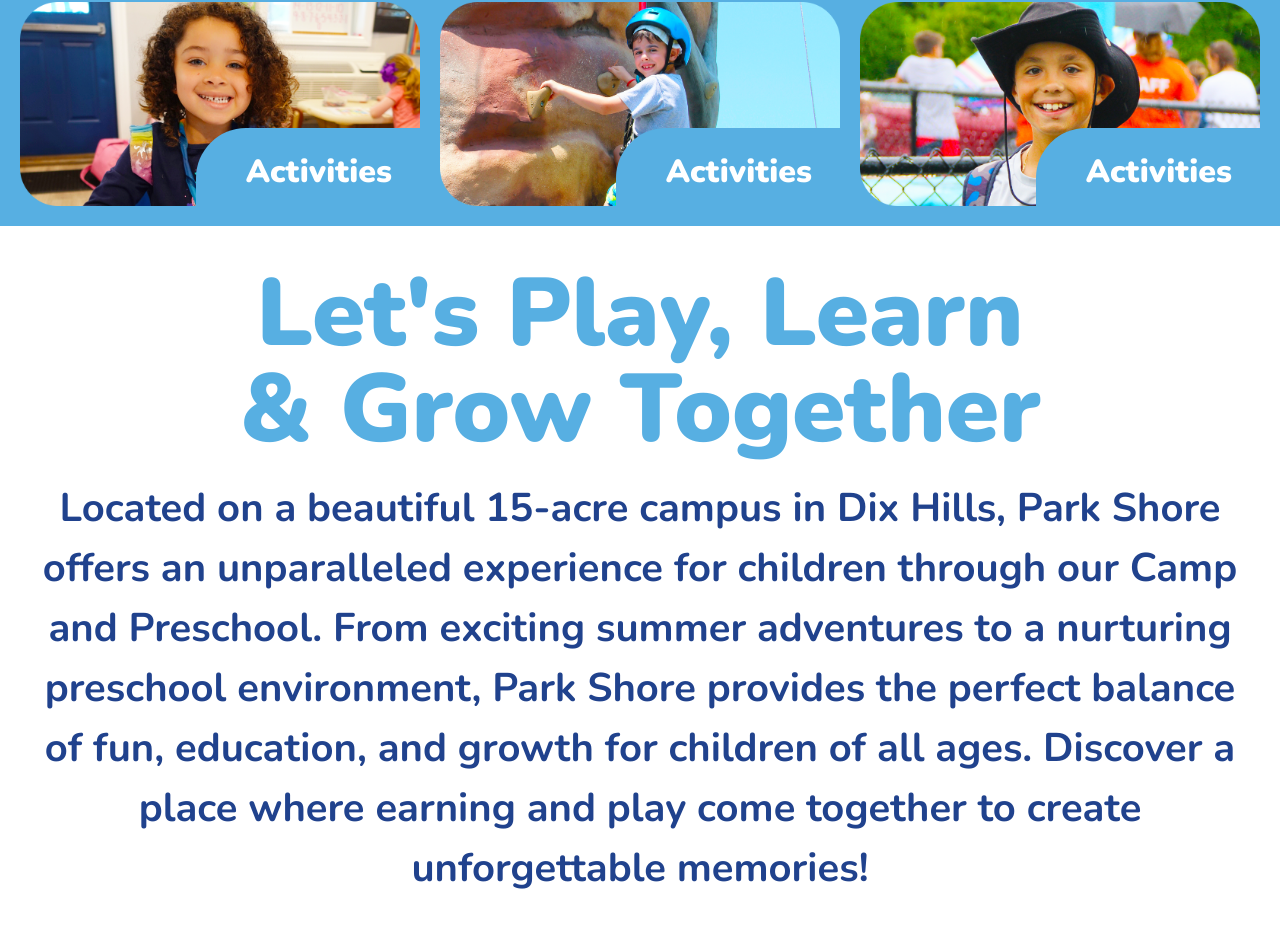
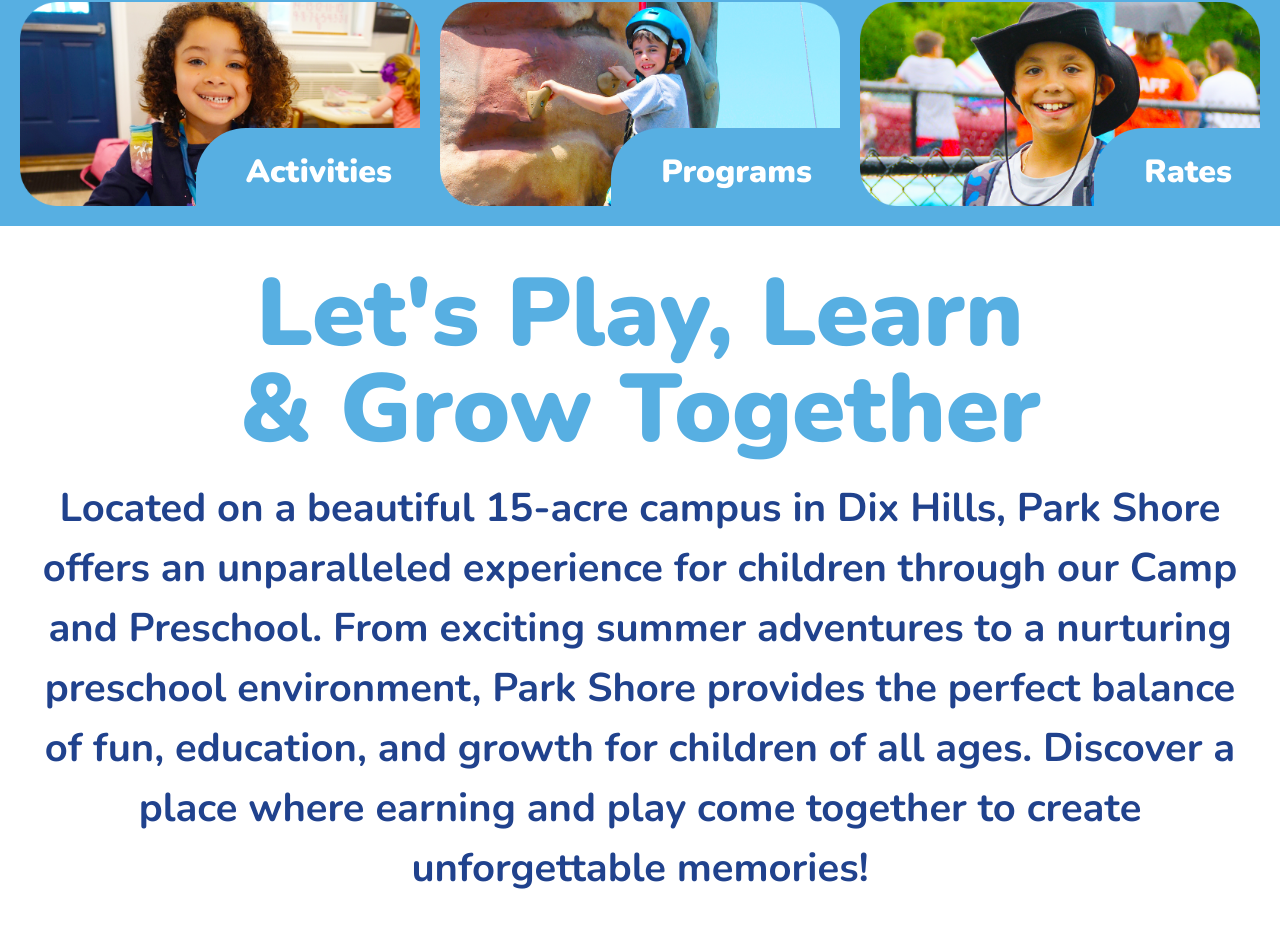
Before and after one commit to VDawson1181/KickAds_Parkshore, a Next.js app: page / in a window 1280 px wide. Shown: the part 1035-1960 px from the top of the page. Built offline with nearby package versions, Linux system fonts and the light colour scheme.

Commit message:
update to feature gallery

```diff
--- a/app/components/FeatureGallery/featureGallery.jsx
+++ b/app/components/FeatureGallery/featureGallery.jsx
@@ -17,7 +17,7 @@ const featureGallery = ({featureGalImgs}) => {
                         style={{width:'100%', height:'auto', objectFit: 'cover'}}
                         priority={0} // Only the first image is prioritized
                         />
-                    <h2>Activities</h2>
+                    <h2>{img.name}</h2>
                 </div>
             ))}
         </div>
```
